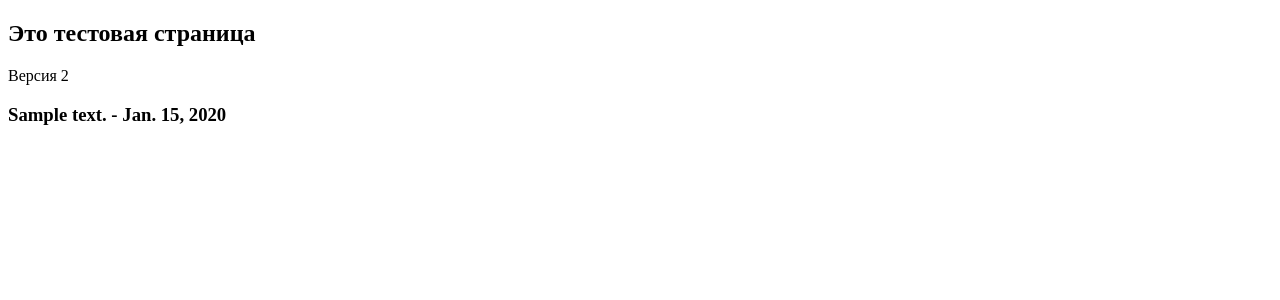
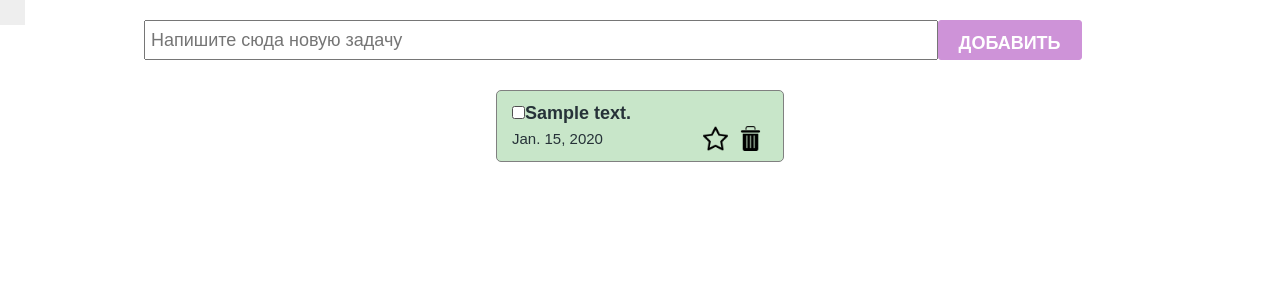
Before and after one commit to kgleader/todopython, a Django app: page /test/ in a window 1280 px wide. Shown: the top 300 px of the page. Run offline with Django 3.2, Linux system fonts and the light colour scheme; tables that the repository leaves empty hold one stand-in row (values such as "Sample post").

Commit message:
added todo_list in test page

```diff
--- a/main/templates/test.html
+++ b/main/templates/test.html
@@ -1,15 +1,46 @@
+{% load static %}
 <!DOCTYPE html>
 <html lang="en">
 <head>
-    <meta charset="UTF-8">
-    <meta name="viewport" content="width=device-width, initial-scale=1.0">
-    <title>Document</title>
+    <meta http-equiv="Content-Type" content="text/html; charset=UTF-8" />
+    <meta name="viewport" content="width=device-width, initial-scale=1.0" />
+    <title>Todo</title>
+    <link rel="stylesheet" href="{% static 'styles/index.css' %}" />
+    <link rel="stylesheet" href="{% static 'styles/checkbox.css' %}">
 </head>
 <body>
-    <h2>Это тестовая страница</h2>
-    <div>Версия 2</div>
-    {% for todo in todo_list %}
-    <h3>{{ todo.text }} - {{ todo.created_at }} </h3>
-    {% endfor %}
+    <section>
+
+        <div class="create_container">
+            <input
+            class="create_input"
+            type="text"
+            placeholder="Напишите сюда новую задачу"
+            />
+            <button class="create_button">Добавить</button>
+        </div>
+
+        <div class="todo_container">
+
+            {% for todo in todo_list %}
+            <div class="todo_item">
+                <div class="todo_item_header">
+                    <label class="checkbox_container">
+                        <input type="checkbox" />
+                        <span class="checkmark"></span>
+                    </label>
+                    <h4>{{ todo.text }}</h4>
+                    </div>
+                    <div class="todo_item_footer">
+                    <p>{{ todo.created_at }}</p>
+                    <div class="action_buttons">
+                        <img src="./icons/star.png" />
+                        <img src="./icons/delete.png" />
+                    </div>
+                </div>
+            </div>
+        {% endfor %}
+        </div>
+    </section>
 </body>
 </html>
```
